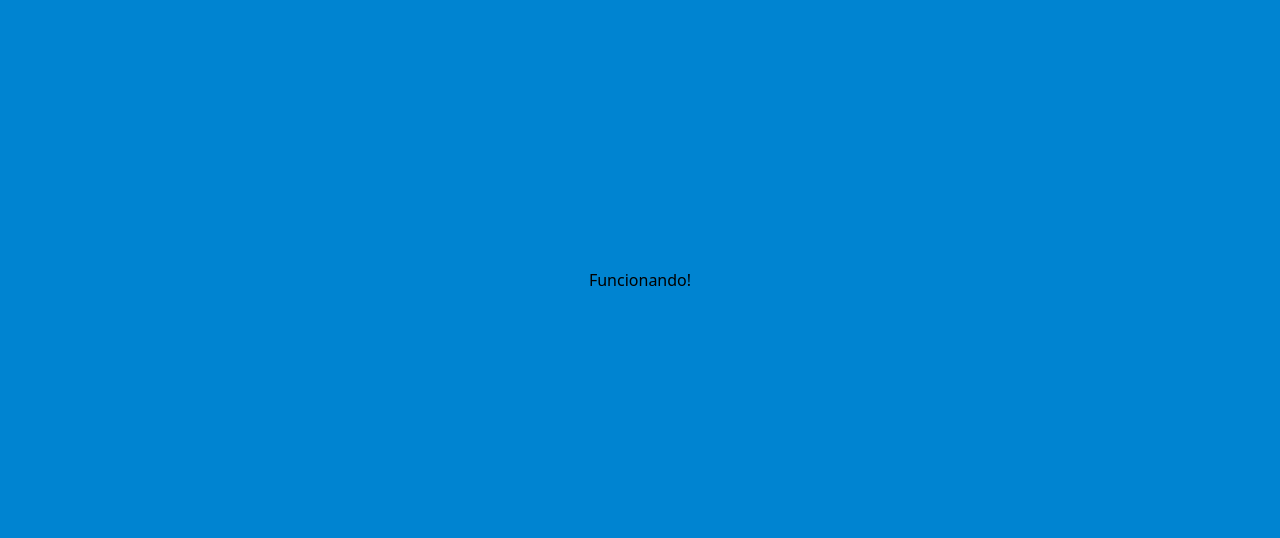
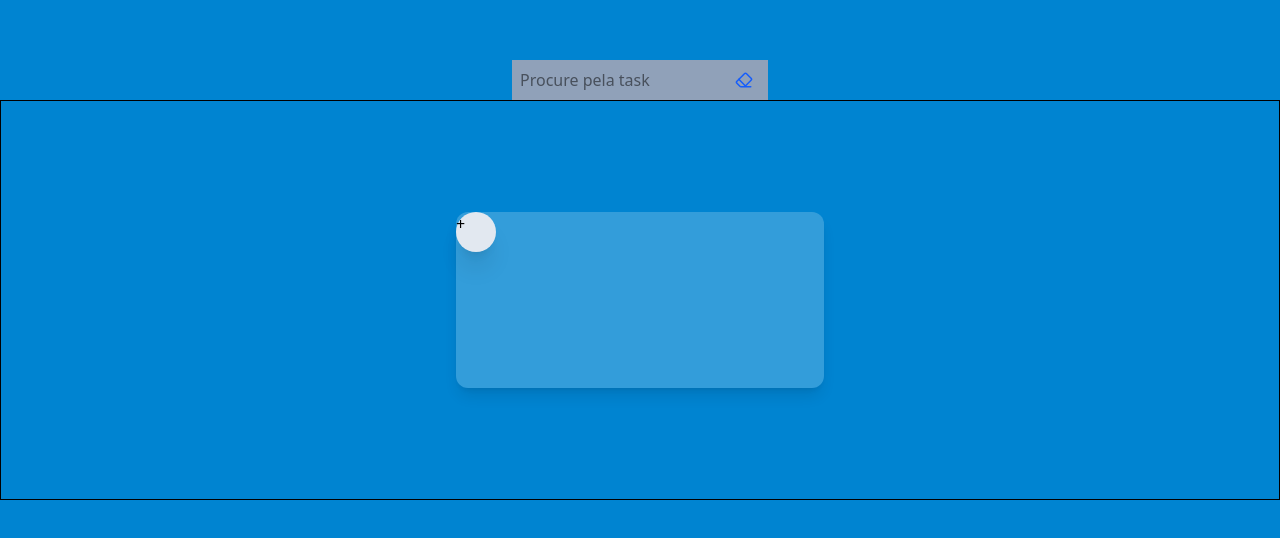
Before and after one commit to dev-danielg/TarefaDiaria-frontend, a React (Vite) app: page /MainPage in a window 1280 px wide. Shown: the part 120-658 px from the top of the page. Built offline with nearby package versions, Linux system fonts and the light colour scheme; a web font is replaced by a local one.

Commit message:
feat estruturando componente da to-do

```diff
--- a/src/components/MainPage.jsx
+++ b/src/components/MainPage.jsx
@@ -1,11 +1,40 @@
 import { useState } from 'react'
+import {Eraser} from 'lucide-react';
 
 function MainPage() {
+
+  const [task, setTask] = useState('')
+
+  function capturarCaracter(){
+    const taskCapturada = task.target.value
+    SetTask(taskCapturada)
+    console.log(taskCapturada)
+  }
+
+  function LimparCampo(){
+    return Set
+
+  }
 
   return (
     <>
       <section className='w-full h-screen flex flex-col items-center justify-center bg-sky-600'>
-        <h1>Funcionando!</h1>
+        <div className='relative px-8'>
+          <input type='text' placeholder='Procure pela task' className='pr-10 w-64 bg-slate-400 p-2' value={task} onChange={(e) => setTask(e.target.value)}/>
+          <Eraser
+          className='absolute top-1/2 translate-x-1/2 -translate-y-1/2 right-14 text-blue-600 cursor-pointer'
+          size={18}
+
+          />
+        </div>
+        <div className='border w-full h-1/2 flex items-center justify-evenly'>
+          <div className=" isolate aspect-video w-92 h-44 bg-white/20 shadow-lg rounded-xl">
+            <div className='w-10 h-10 bg-slate-200 rounded-full shadow-xl cursor-pointer hover transform'>
+            <span>+</span>
+            </div>
+          </div>
+
+        </div>
       </section>
     </>
   )
```
